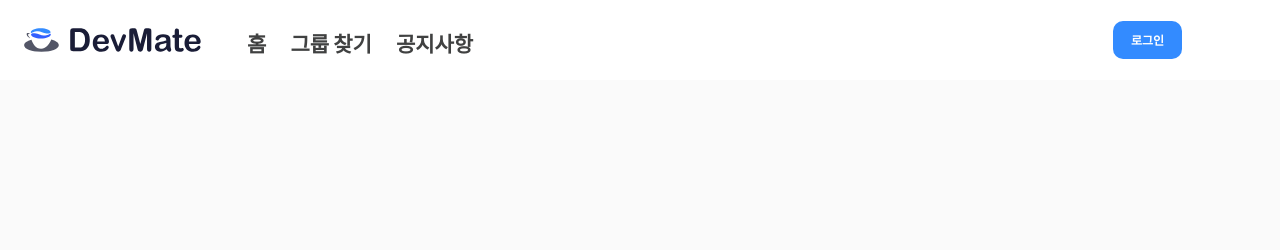
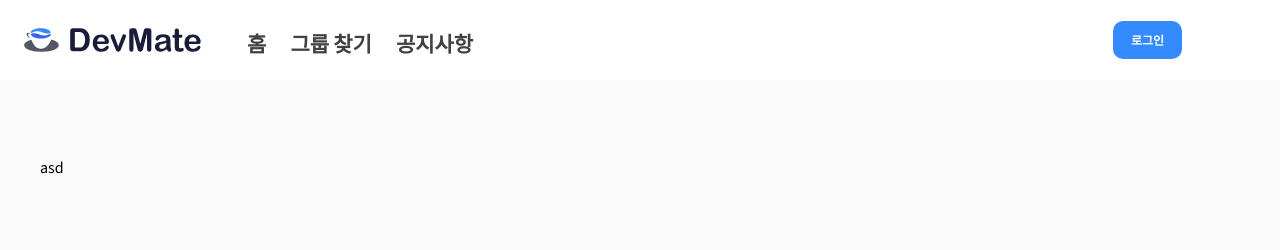
Before and after one commit to lee-sihun/DevMate, a React (Create React App) app: page /create in a window 1280 px wide. Shown: the top 250 px of the page. Built offline with nearby package versions, Linux system fonts and the light colour scheme; a small style sheet from the web is missing; a web font is replaced by a local one.

Commit message:
Feat: 그룹 생성 페이지 라우팅 적용

```diff
--- a/src/App.tsx
+++ b/src/App.tsx
@@ -12,6 +12,7 @@ import Header from './components/common/Header/Header';
 import Main from './components/layout/Main/Main';
 import Detail from 'pages/Group/Detail';
 import Footer from 'components/common/Footer/Footer';
+import Create from 'pages/Create/Create';
 
 function App() {
   return (
@@ -23,6 +24,7 @@ function App() {
           <Route path="/signin" element={<SignIn />} />
           <Route path="/signup" element={<SignUp />} />
           <Route path="/detail/:id" element={<Detail />} />
+          <Route path="/create" element={<Create />} />
           <Route path="/profile" element={<Profile />} />
           <Route path="/profile/edit" element={<ProfileEdit />} />
           <Route path="/test" element={<Test />} />
--- /dev/null
+++ b/src/pages/Create/Create.tsx
@@ -0,0 +1,11 @@
+import React from 'react';
+
+const Create = () => {
+  return (
+    <div>
+      asd
+    </div>
+  );
+};
+
+export default Create;
```
